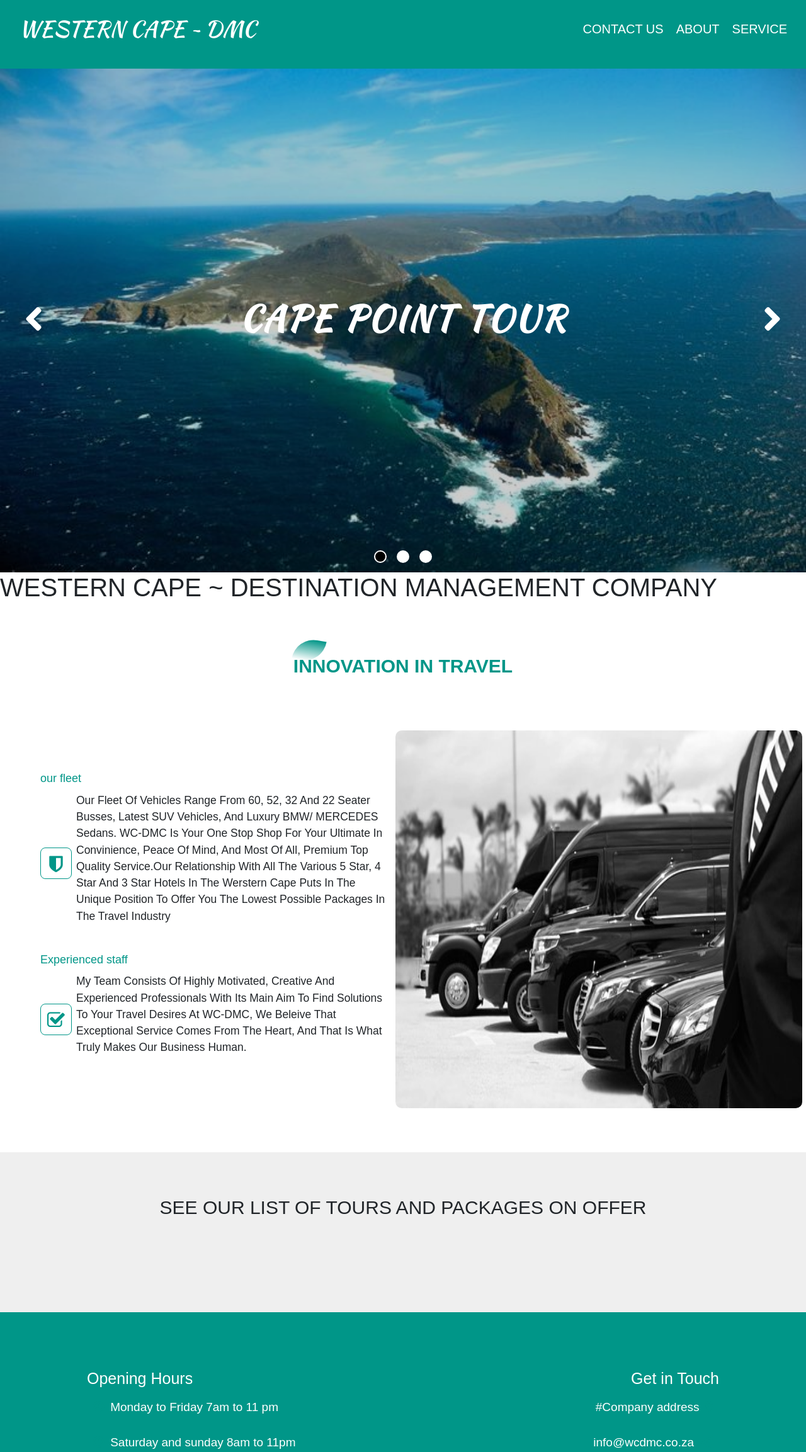
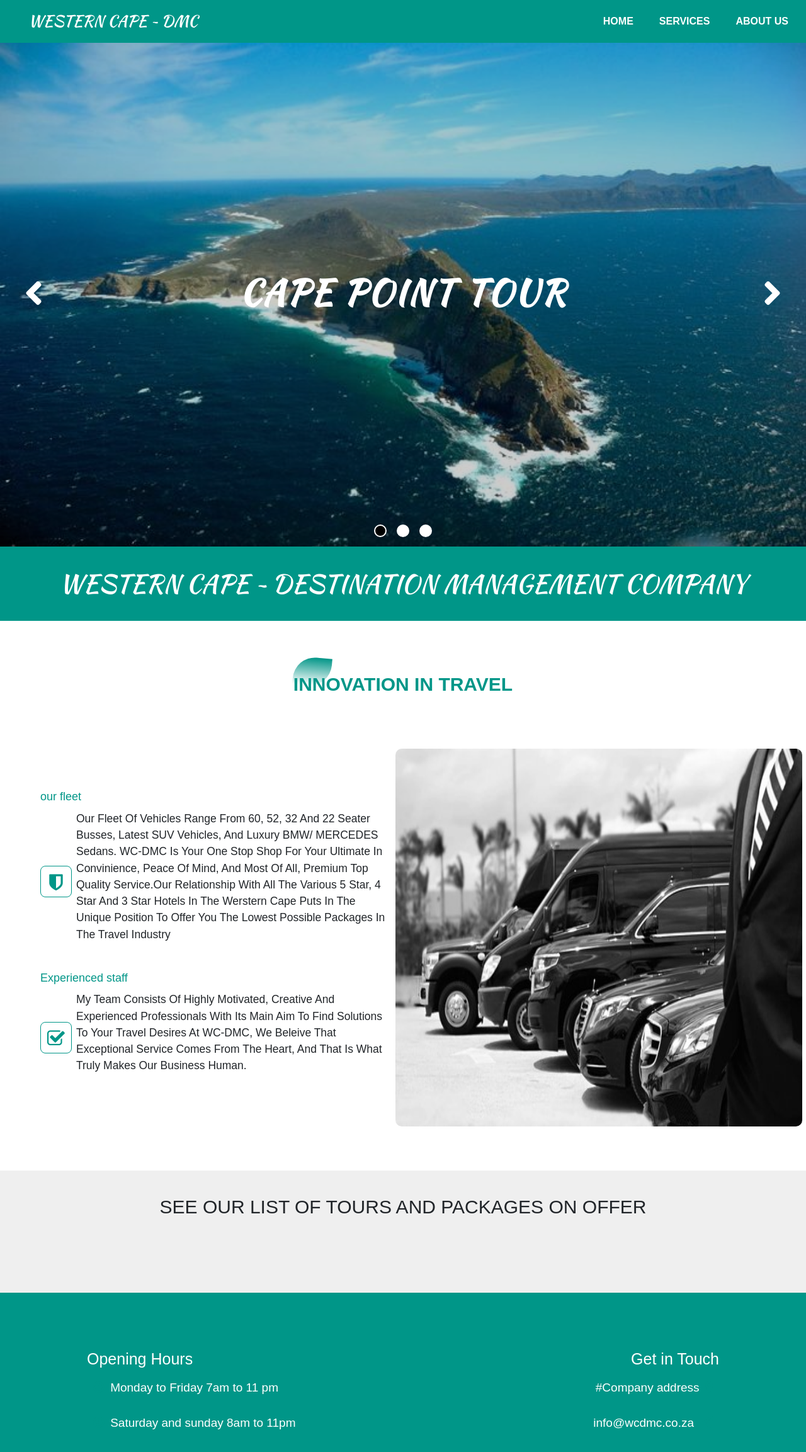
Before and after one commit to Frank1963-mpoyi/DMC-BACKEND, a Django app: page / in a window 1280 px wide. Shown: the top 2306 px of the page at 63% size. Run offline with Django 3.2, Linux system fonts and the light colour scheme; data that the repository does not hold is empty; some libraries are stand-ins or nearby versions; some web fonts are replaced.

Commit message:
fixing navbar

```diff
--- a/static/css/style.css
+++ b/static/css/style.css
@@ -12,202 +12,89 @@ body{
     font-family: sans-serif;
 }
 
-nav {
-    background: #009688;
-    padding: 5px 20px;
-    /* position: sticky;
-    top: 0%;  */
+
+
+/* ==================NAVBAR =========================== */
+#nav-bar{
+    position: sticky;
+    top: 0;
+    z-index: 10;
+}
+
+
+.navbar {
+    background :#009688;
+    padding: 10px;
+
 
 }
 
-ul {
-    list-style: none;
+
+.navbar-brand img{
+    height: 40px;
+    padding-left: 20px;
+
 }
 
-a{
-    color: white;
-    text-decoration: none;
+.navbar .navbar-brand  {
+    color: #fff;
+    font-family: 'Kaushan Script', cursive;
+    font-size: 25px;
+    margin-left: 15px;
 }
 
-a:hover{
-    text-decoration: underline;
+.navbar .navbar-brand:hover {
     color: lightgrey;
 }
 
 
-.menu li{
-    font-size: 20px;
-    padding: 15px 5px;
-    font-weight: 500;
+
+
+@media screen and (max-width: 520px) {
+
+    .navbar .navbar-brand  {
+        color: #fff;
+        font-family: 'Kaushan Script', cursive;
+        font-size: 15px;
+
+    }
+}
+
+/* for list */
+
+
+.navbar-nav li {
+    padding: 0 10px;
+    margin-left: 5px;
 
 }
 
-.menu li a {
-    display: block;
 
+.navbar-nav   li a:hover
+{
+    background: rgba(255, 255, 255, 0.5);
+    color: #000;
 }
-
-.logo a {
-    font-size: 20px;
-    text-decoration: none;
-}
-
-.button .secondary{
-    border-bottom: 1px #444 solid;
-}
-
-/* MOBILE MENU */
-
-.menu{
-    display: flex;
-    flex-wrap: wrap;
-    justify-content: space-between;
-    align-items: center;
-
-}
-
-.toggle{
-    order: 1;
-}
-
-.item.button{
-    order: 2;
-}
-
-.item{
-    width: 100%;
-    text-align: center;
-    order: 3;
-    display: none;
-}
-
-.item.active{
-    display: block;
-}
-
-.toggle{
-    cursor: pointer;
-
-}
-
-.bars{
-    /* background: #999; */
-    margin-bottom: 5px;
-    background: #fff;
-    display: inline-block;
-    height: 2px;
-    position: relative;
-    width: 18px;
-}
-
-.bars::before, .bars::after{
-    /* background: #999;  */
-    background: #fff;
-    content: "";
-    display: inline-block;
-    height: 2px;
-    position: absolute;
-    width: 18px;
-
-}
-
-.bars::before{
-    top: 5px;
-}
-
-.bars::after{
-    top: -5px;
-}
-
-/* TABLET MENU */
-
-@media all and (min-width:468px){
-    .menu{
-        justify-content: center;
-
-    }
-    .logo{
-        flex: 1;
-    }
-
-    .item.button{
-        width: auto;
-        order: 1;
-        display: block;
-    }
-
-    .toggle{
-        order: 2;
-    }
-
-    .button.secondary{
-        border: 0;
-    }
-
-    .button a {
-        text-decoration: none;
-        padding: 7px 15px;
-        background: teal;
-        border: 1px solid #006d6d;
-        border-radius: 50em;
-    }
-
-    .button.secondary a{
-        background: transparent;
-    }
-
-    .button a:hover {
-        transition: all .25s;
-    }
-
-    .button:not(.secondary) a:hover{
-        background: #006d6d;
-        border-color: #005959;
-    }
-
-    .button.secondary a:hover{
-        color: #ddd;
-    }
-
-
-}
-
-/* DESKTOP MENU */
-
-@media all and (min-width: 768px){
-    .item{
-        display:block;
-        width: auto;
-    }
-
-    .toggle{
-        display: none;
-    }
-
-    .logo {
-        order: 0;
-    }
-
-    .item{
-        order: 1;
-    }
-
-    .button{
-        order: 2;
-    }
-
-    .menu li{
-        padding: 15px 10px;
-    }
-
-    .menu li.buttom{
-        padding-right: 0;
-    }
 
 
 
+.navbar-nav li a {
+    color: #fff !important;
+    font-weight: 600;
+
+    text-align: center;
 }
-/* End nav bar */
+
+/* change toggler for small device */
+.fa-bars{
+    color: #fff;
+    font-size: 30 !important;
+}
+
+.navbar-toggler{
+    outline: none !important;
+}
+
 
 /* Slider image */
 .slider{
@@ -386,19 +272,33 @@ a:hover{
 
 }
 
-.title-text{
+.title-dmc h1 {
+    text-align: center;
+    background: #009688;
+    padding: 35px;
+    font-family: 'Kaushan Script', cursive;
+    color: #fff;
+    font-size: 40px;
+}
+
+
+/* leaf start */
+
+.title-text {
     text-align: center;
     padding-bottom: 70px;
+    text-transform: uppercase;
+    font-size: 30px;
+
+}
 
 
-
-}
 .title-text p{
     margin: auto;
     /* font-size: 108px; */
     color: #009688;
     font-weight: bold;
-    position: relative; /* parent position is renlative*/
+    position: relative;
     z-index: 1;
     display: inline-block;
     margin-bottom: 12px;
@@ -406,29 +306,28 @@ a:hover{
 
 }
 
+/* this 3 below look like leaf*/
 .title-text p::after{
     content:"";
-    width: 50px;
-    height: 35px;
+    width: 60px;
+    height: 45px;
     background: linear-gradient(#019587,#fff);
-    position: absolute; /* absolute position compare to the parent and it can be moved anuwhere*/
+    position: absolute;
     top: -20px;
     left: 0;
     z-index: -1;
-    /* this 3 below look like leaf*/
-    transform: rotate(10deg);
+    transform: rotate(5deg);
     border-top-left-radius: 35px;
     border-bottom-right-radius: 35px;
 }
+
+
+/* end leaf */
+
 .title-text h1{
     font-size: 30px;
     text-transform: uppercase;
     /* color: #009688; */
-
-}
-
-.title-text .titre {
-    text-transform: uppercase;
 
 }
 
@@ -562,7 +473,7 @@ a:hover{
 
 #service{
     width: 100%;
-    padding: 70px 0;
+    padding: 40px 0;
     background: #efefef;
 }
 
--- a/templates/base.html
+++ b/templates/base.html
@@ -33,19 +33,33 @@
 
 <body>
     <!-- nav bar -->
-    <nav>
-        <ul class="menu">
-            <li class="logo"><a href="#" style="font-family: 'Kaushan Script', cursive; font-size: 35px;" >WESTERN CAPE ~ DMC</a></li>
-            <li class="item"><a href="#footer">CONTACT US</a></li>
-            <li class="item"><a href="#feature">ABOUT</a></li>
-            <li class="item"><a href="#service">SERVICE</a></li>
-            <!-- <li class="item button"><a href="#">LOGIN</a></li> -->
-            <!-- these 2 will give them extra class because we will design them different-->
-            <!-- <li class="item button secondary"><a href="#">SIGN UP</a></li> -->
-            <li class="toggle"><span class="bars"></span></li>
-            <!--humberger menu it must be empty because we design humberger-->
-        </ul>
-    </nav>
+
+    <section id="nav-bar">
+
+        <nav class="navbar navbar-expand-lg navbar-light ">
+            <a class="navbar-brand" href="#"><img src="" alt="">WESTERN CAPE ~ DMC</a>
+            <button class="navbar-toggler" type="button" data-toggle="collapse" data-target="#navbarNav"
+                aria-controls="navbarNav" aria-expanded="false" aria-label="Toggle navigation">
+                <i class="fa fa-bars"></i>
+            </button>
+            <div class="collapse navbar-collapse" id="navbarNav">
+                <ul class="navbar-nav ml-auto">
+                    <li class="nav-item ">
+                        <a class="nav-link active" href="#nav-bar">HOME </a>
+                    </li>
+                    <li class="nav-item">
+                        <a class="nav-link" href="#service">SERVICES</a>
+                    </li>
+                    <li class="nav-item">
+                        <a class="nav-link" href="#feature">ABOUT US</a>
+                    </li>
+
+                </ul>
+            </div>
+        </nav>
+    </section>
+
+
     <!-- end nav bar -->
 
     {% block content %}
--- a/templates/blog/index.html
+++ b/templates/blog/index.html
@@ -10,30 +10,16 @@
             <div class="slide">
                 <div class="slide-data">
                     <h1> cape point tour</h1>
-                    <!-- <p>Lorem ipsum dolor sit amet consectetur, adipisicing elit. Molestiae ratione voluptatum quos
-reiciendis officiis ut fugit neque quasi delectus ea veritatis recusandae temporibus quod,
-dolorum distinctio nemo nobis aperiam eum!</p> -->
-                    <!-- <button>SUBSCRIBE</button> -->
                 </div>
             </div>
-
             <div class="slide">
                 <div class="slide-data">
                     <h1>water front</h1>
-                    <!-- <p>join us as we travel around the cape peninsula and encouter beautiful beaches, dramatic scenery,
-the mythical meeting place of the two oceans, local woldlife
-</p> -->
-                    <!-- <button>COMMENT</button> -->
                 </div>
             </div>
-
             <div class="slide">
                 <div class="slide-data">
                     <h1> safari tour</h1>
-                    <!-- <p>Lorem ipsum dolor sit amet consectetur adipisicing elit. Explicabo, dolorem quidem. Recusandae
-enim nam id, et, eum nihil laborum repellendus nobis, quae dolorem ea labore a praesentium quo
-quisquam asperiores!</p> -->
-                    <!-- <button>SHARE</button> -->
                 </div>
             </div>
         </div>
@@ -53,14 +39,13 @@ quisquam asperiores!</p> -->
         </div>
     </div>
 
-    <div class="title1">
+    <div class="title-dmc">
         <h1 >WESTERN CAPE  ~ DESTINATION MANAGEMENT COMPANY</h1>
     </div>
     <!-- Features -->
     <section id="feature">
         <div class="title-text">
             <p class="titre"> Innovation in travel </p>
-            <!-- <h1>Why Choose western cape <br>destination management company</h1> -->
         </div>
 
         <div class="feature-box">
@@ -110,11 +95,8 @@ quisquam asperiores!</p> -->
 
     <section id="service">
         <div class="title-text">
-
             <h1>See Our List Of Tours And Packages On Offer</h1>
         </div>
-
-
 
         <div class="service-box ">
             {% for dest in dests %}
@@ -137,12 +119,6 @@ quisquam asperiores!</p> -->
 
     <!-- Footer -->
     <section id="footer">
-        <!-- <img src="{% static 'images/bmw.jpg' %}" alt="footer pict" class="footer-img">
-        <div class="title-text">
-            <p>CONTACT US</p>
-            >
-        </div> -->
-
         <div class="footer-raw">
             <div class="footer-left">
                 <h1>Opening Hours</h1>
```
Also changed, not shown: other parts of static/css/style.css (+17 -68 lines), templates/navbar.html (deleted).
